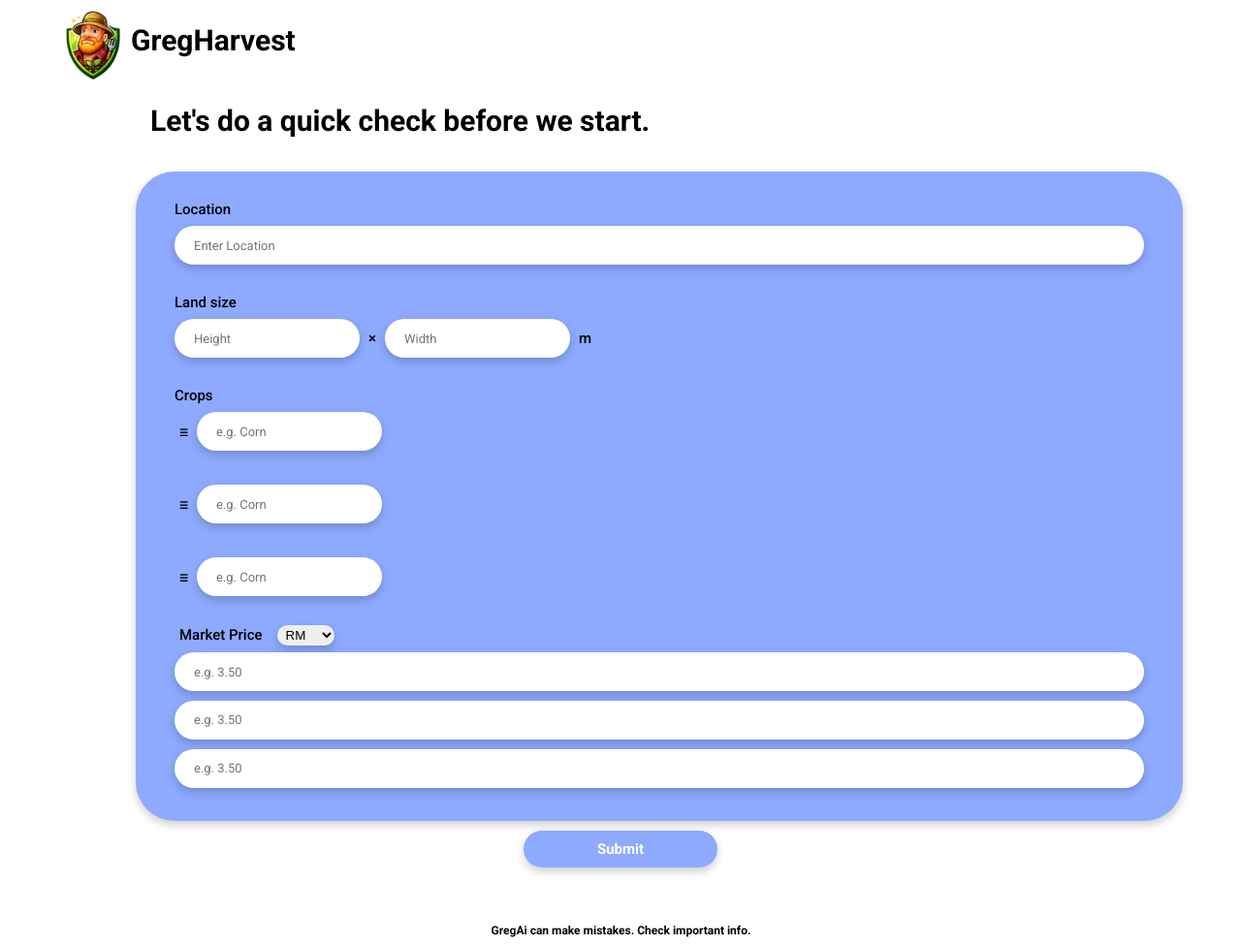
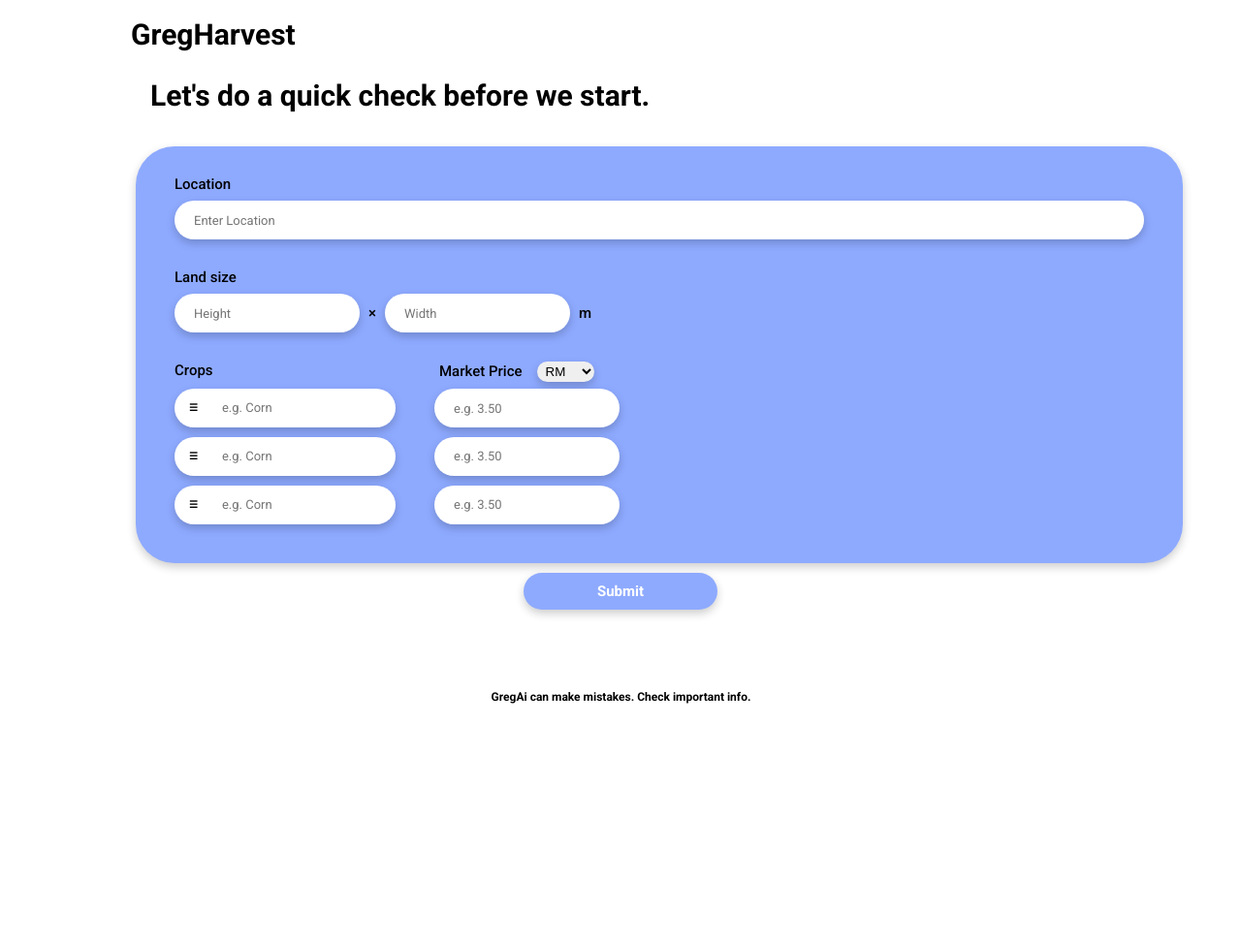
Before and after one commit to ReinaDNA/Machine-not-Learning, a Flask app: template templates/pre_setup.html in a window 1280 px wide. Shown: the whole page at 97% size. After the commit the page ends 726 px from the top, so only its background shows below. Run offline with Flask 3, Linux system fonts and the light colour scheme; the template is opened without the code that fills it, so the values that code supplies are empty.

Commit message:
Let's goo
Updated presetup css and html.

```diff
--- a/static/pre-setup.css
+++ b/static/pre-setup.css
@@ -30,7 +30,7 @@
 
     .greg-pic {
         width: 75px;
-        height: 75px;
+        height: 0vw;
         padding: 1px;
         border-radius: 50%;
         margin-top: 10px;
@@ -116,7 +116,7 @@
         margin-right: 5px;
     }
 
-    .props-marketprice{
+    .crops-marketprice{
         display: flex;
         gap: 40px;
         align-items: flex-start;
@@ -125,7 +125,7 @@
         display: block;
     }
 
-    .props-row{
+    .crops-row{
         display: flex;
         align-items: center;
         background-color: white;
@@ -139,11 +139,11 @@
         transition:0.15s;
     }
 
-    .props-row:hover{
+    .crops-row:hover{
         background-color: #eaeaea;
     }
 
-    .input-props{
+    .input-crops{
         width: 250px;
         background: transparent;
         margin: 0;
@@ -230,7 +230,7 @@
     }
 
     .footer{
-        margin-top: 58px;
+        margin-top: 83px;
         margin-left: 0.5px;
         width: 100%;
         text-align: center;
--- a/templates/pre_setup.html
+++ b/templates/pre_setup.html
@@ -39,7 +39,7 @@
             <div class="crops-marketprice">
                 <div class="column">
                     <p>Crops</p>
-                    <div class="Crops-row">
+                    <div class="crops-row">
                     <span class="list-icon">&#9776;</span>
                     <input class="input-crops" type="text" placeholder="e.g. Corn">
                     </div>
@@ -57,8 +57,8 @@
                     <p class="market-title">Market Price</p>
                     <select class="price-unit" name="fruits">
                     <option value="Ringgit">RM</option>
-                    <option value="Singapore Dollar">SGR</option> // 叫新加坡人来马来西亚做外劳
-                    <option value="United States Dollar">USD</option>
+                    <option value="Singapore Dollar">SGD</option> // 叫新加坡人来马来西亚做外劳
+                    <option value="Iran">IRN</option>
                     </select>
                     </div>
                     <div class="adjust-price">
```
